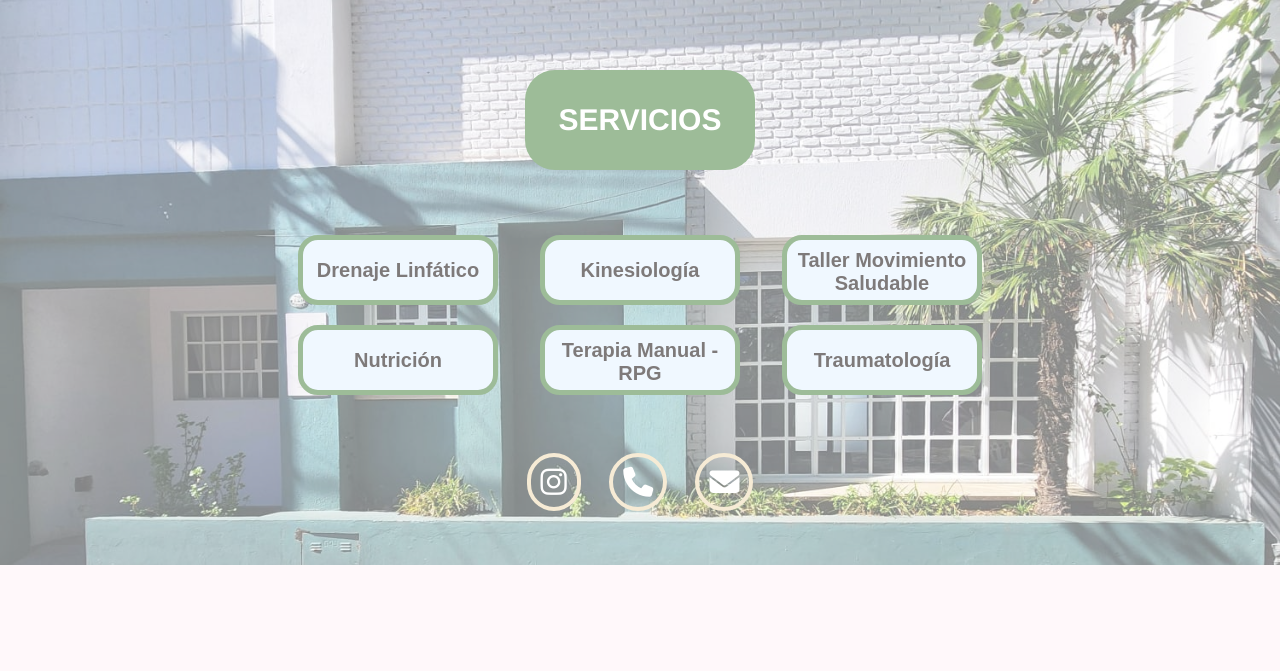
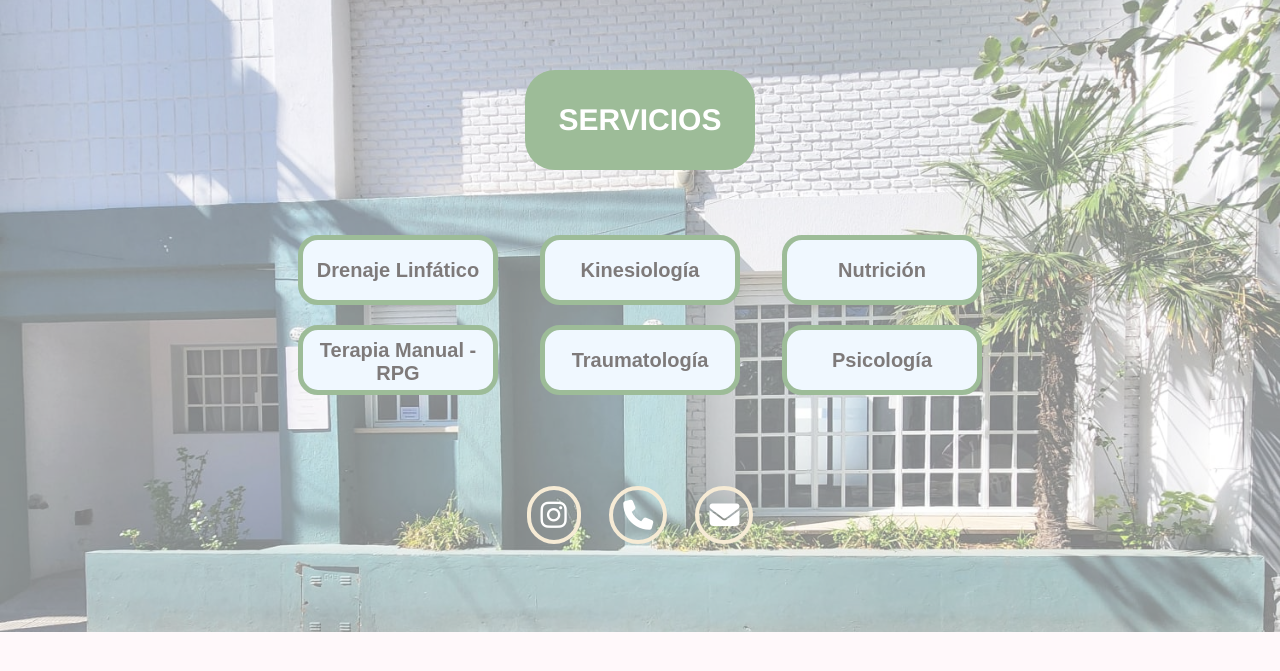
Before and after one commit to Lautaro-07/SanteKinesio, a PHP site: page /servicios.php in a window 1280 px wide. Shown: the part 80-751 px from the top of the page. Run offline with PHP 8.4, Linux system fonts and the light colour scheme; some libraries are stand-ins or nearby versions.

Commit message:
Update servicios.php

```diff
--- a/servicios.php
+++ b/servicios.php
@@ -44,7 +44,7 @@ if ($_SERVER['REQUEST_METHOD'] === 'POST') {
         justify-content: center;
         align-items: center;
         width: 100%;
-        height: 75px;
+        height: 142px;
         margin-top: 40px;
         }
 
@@ -156,10 +156,10 @@ if ($_SERVER['REQUEST_METHOD'] === 'POST') {
             $servicios = [
                 'Drenaje Linfático',
                 'Kinesiología',
-                'Taller Movimiento Saludable',
                 'Nutrición',
                 'Terapia Manual - RPG',
-                'Traumatología'
+                'Traumatología',
+                'Psicología',
             ];
 
             echo '<div class="div_botones">';
```
